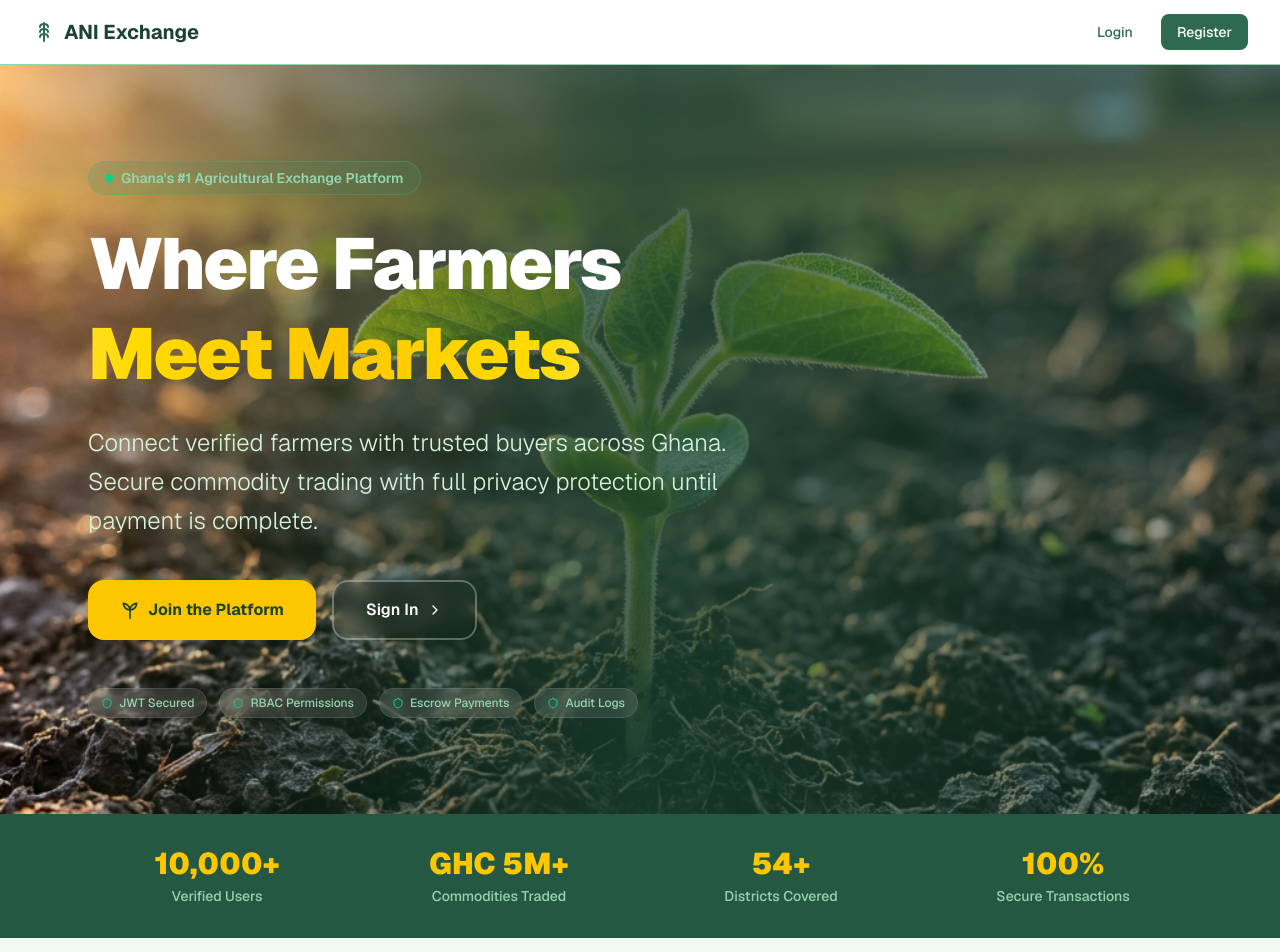
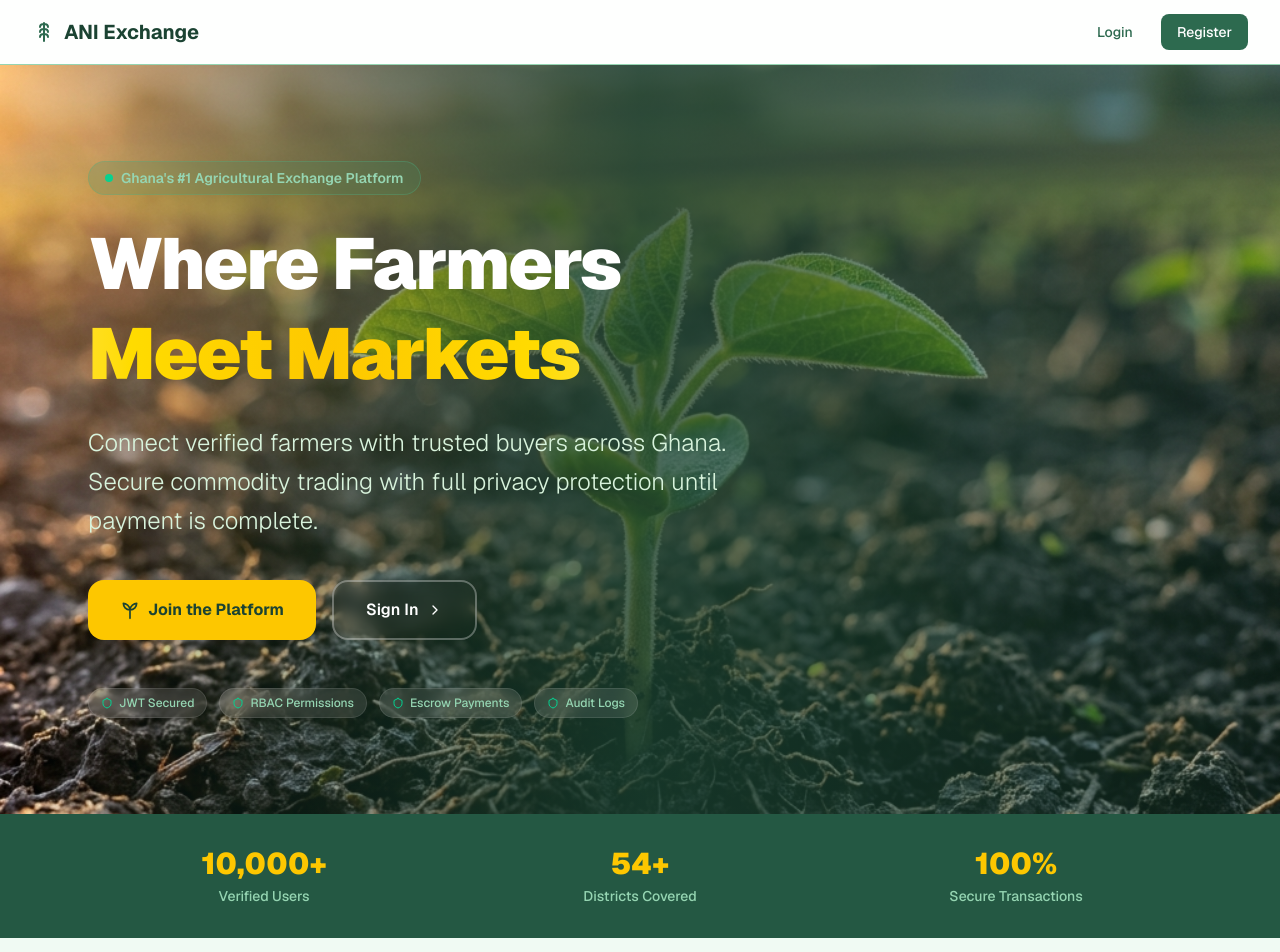
Before and after one commit to kizaa123/Ani-platform, a Next.js app in the folder frontend/: page / in a window 1280 px wide. Shown: the top 952 px of the page. Built offline with nearby package versions, Linux system fonts and the light colour scheme.

Commit message:
fix(homepage): remove GHC 5M+ stat, fix stats grid to 3 columns

```diff
--- a/frontend/src/app/page.tsx
+++ b/frontend/src/app/page.tsx
@@ -4,7 +4,6 @@ import { Icon, type IconName } from "@/components/icons";
 
 const STATS = [
   { value: "10,000+", label: "Verified Users" },
-  { value: "GHC 5M+", label: "Commodities Traded" },
   { value: "54+", label: "Districts Covered" },
   { value: "100%", label: "Secure Transactions" },
 ];
@@ -138,7 +137,7 @@ export default function HomePage() {
       {/* ── STATS BAR ── */}
       <section className="bg-brand-800 py-8">
         <div className="mx-auto max-w-6xl px-6">
-          <div className="grid grid-cols-2 gap-6 md:grid-cols-4">
+          <div className="grid grid-cols-3 gap-6">
             {STATS.map((s) => (
               <div key={s.label} className="text-center">
                 <p className="text-3xl font-black text-yellow-400">{s.value}</p>
```
